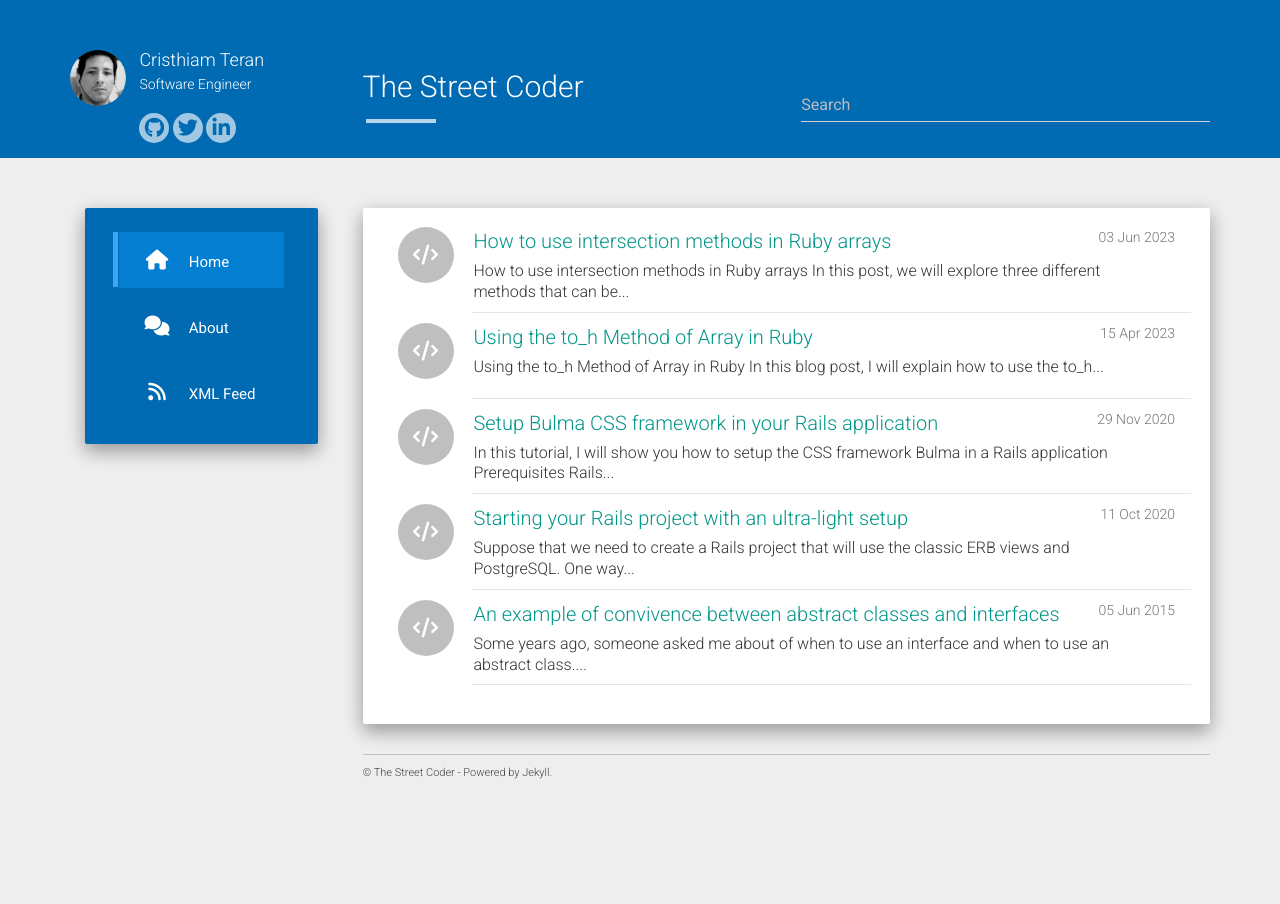
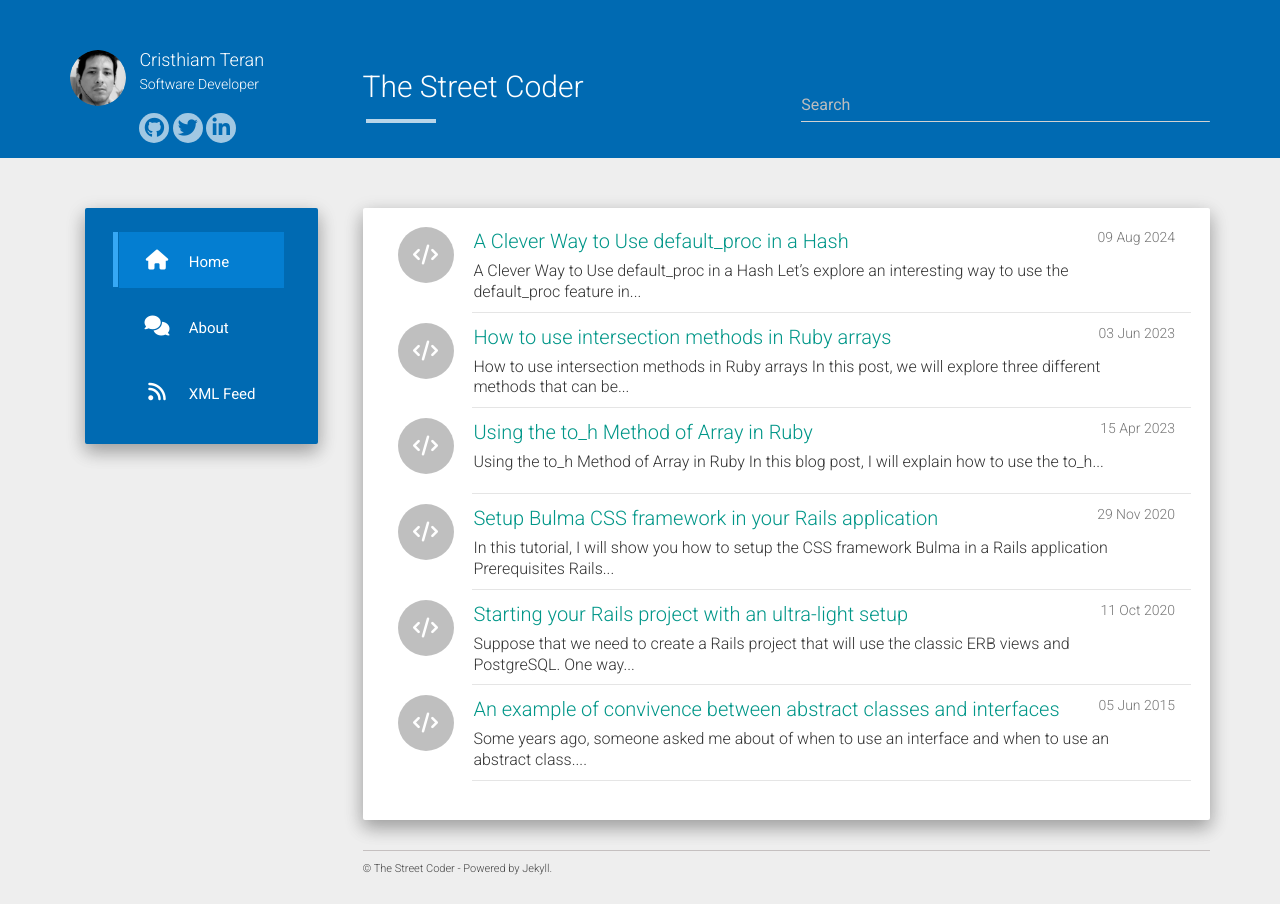
Before and after one commit to foxhard/foxhard.github.io, a Jekyll site: the page built from index.html, in a window 1280 px wide. Built offline with Jekyll 4.4.1, drawn with Linux system fonts in a browser that asks for light colours; nearby versions of some CDN libraries; the list of posts is cut into pages by our own code; some of the changed lines change nothing that is shown.

Commit message:
Using default_proc

````diff
--- a/_config.yml
+++ b/_config.yml
@@ -3,7 +3,7 @@ description: Ideas and practices from a software engineer
 author: Cristhiam Teran
 logo: /static/img/avatar.png
 github: https://github.com/foxhard
-about: Software Engineer
+about: Software Developer
 
 url: "https://streetcoder.dev"
 baseurl: ""
--- /dev/null
+++ b/_posts/2024-08-09-default-proc-hash-ruby.md
@@ -0,0 +1,69 @@
+---
+layout: post
+title:  "A Clever Way to Use default_proc in a Hash"
+date:   2024-08-09 15:40:00
+categories: [coding]
+tags: [ruby]
+---
+
+![header](https://images.unsplash.com/photo-1679118213913-3f94639b0cca?q=80&w=2532&auto=format&fit=crop&ixlib=rb-4.0.3&ixid=M3wxMjA3fDB8MHxwaG90by1wYWdlfHx8fGVufDB8fHx8fA%3D%3D){:width="50%"}
+
+# A Clever Way to Use default_proc in a Hash
+
+Let's explore an interesting way to use the `default_proc` feature in a Ruby Hash. Suppose we have a `RANKS` hash to determine the badge a player receives in a game based on their points. If the points don't match any of the defined ranges, the result should be `:none`. We'll create a rank method to receive the points and iterate through the hash to find the appropriate badge.
+
+```ruby
+RANKS = {
+  1..10   => :rabbit,
+  11..50  => :falcon,
+  51..100 => :dog,
+  101..   => :tiger
+}
+RANKS.default = :none
+
+def rank(points)
+  _, badge = RANKS.find { |range, _| range.include?(points) }
+  badge || RANKS.default
+end
+```
+
+Here's what we get when we use the `rank` method:
+
+```ruby
+puts rank(0)    # none
+puts rank(20)   # falcon
+puts rank(100)  # dog
+puts rank(5000) # tiger
+```
+
+It would be convenient to retrieve the badge directly from the hash, for example, using `RANKS[20]` to get `:falcon`. However, since the keys are ranges, we can't directly use a number as a key. This is where `default_proc` comes in handy.
+
+The `default_proc` is called whenever we try to access an element in the hash using a non-existent key. Since the keys of `RANKS` are ranges, `default_proc` will be triggered when we attempt to use the number of points as the key, like `RANKS[20]`.
+
+```ruby
+RANKS = {
+  1..10   => :rabbit,
+  11..50  => :falcon,
+  51..100 => :dog,
+  101..   => :tiger
+}
+
+RANKS.default_proc = proc do |hash, key|
+  _, badge = hash.find { |range, _| range.include?(key) }
+  badge || :none
+end
+```
+
+Now, we can retrieve the badge directly from the hash, using the points as a key, and let the hash handle the heavy lifting:
+
+```ruby
+puts RANKS[0]    # none
+puts RANKS[20]   # falcon
+puts RANKS[100]  # dog
+puts RANKS[5000] # tiger
+```
+
+Cheers!
+
+---
+Banner photo by <a href="https://unsplash.com/@muriel_1?utm_content=creditCopyText&utm_medium=referral&utm_source=unsplash">Muriel Liu</a> on <a href="https://unsplash.com/photos/a-bunch-of-bubbles-floating-in-the-air-wgjqKylzksQ?utm_content=creditCopyText&utm_medium=referral&utm_source=unsplash">Unsplash</a>
````
